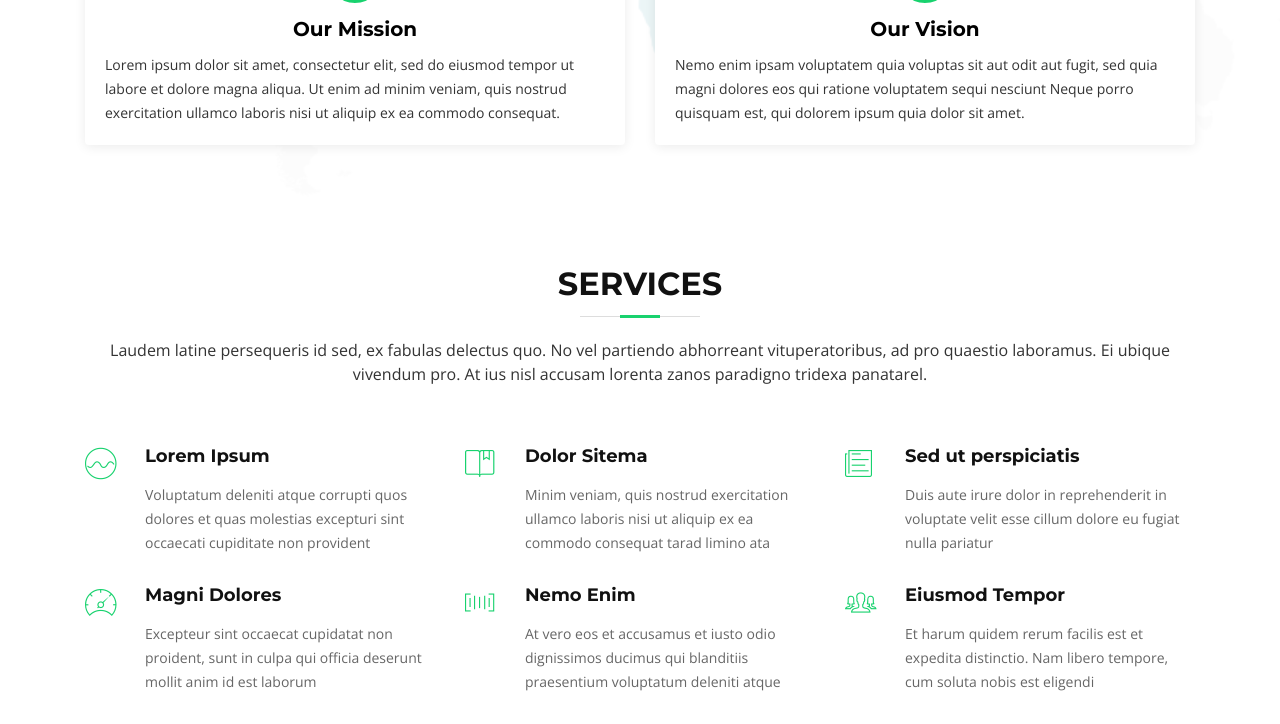
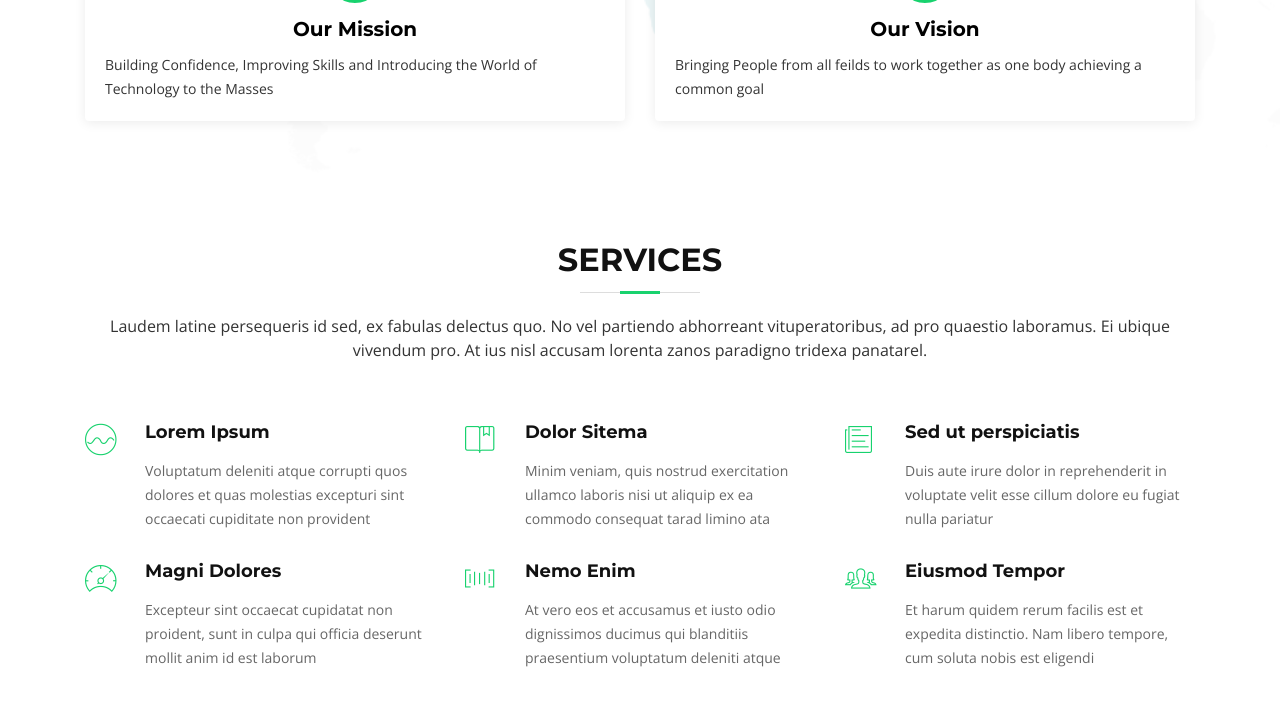
Before and after one commit to GIWAL-Community/GIWALCommunity.github.io, a plain HTML site: page index.html in a window 1280 px wide. Shown: the part 1596-2320 px from the top of the page. Drawn offline with nearby package versions, Linux system fonts and the light colour scheme; files whose address does not match are found by name.

Commit message:
added mission and vission

```diff
--- a/index.html
+++ b/index.html
@@ -56,14 +56,14 @@
           <li><a href="#services">Services</a></li>
           <li><a href="#portfolio">Portfolio</a></li>
           <li><a href="#team">Team</a></li>
-          <li class="menu-has-children"><a href="">Drop Down</a>
+          <!-- <li class="menu-has-children"><a href="">Drop Down</a>
             <ul>
               <li><a href="#">Drop Down 1</a></li>
               <li><a href="#">Drop Down 3</a></li>
               <li><a href="#">Drop Down 4</a></li>
               <li><a href="#">Drop Down 5</a></li>
             </ul>
-          </li>
+          </li> -->
           <li><a href="#contact">Contact</a></li>
         </ul>
       </nav><!-- #nav-menu-container -->
@@ -204,7 +204,7 @@
               </div>
               <h2 class="title">Our Mission</h2>
               <p>
-                Lorem ipsum dolor sit amet, consectetur elit, sed do eiusmod tempor ut labore et dolore magna aliqua. Ut enim ad minim veniam, quis nostrud exercitation ullamco laboris nisi ut aliquip ex ea commodo consequat.
+              Building Confidence, Improving Skills and Introducing the World of Technology to the Masses
               </p>
             </div>
           </div>
@@ -217,7 +217,7 @@
               </div>
               <h2 class="title">Our Vision</h2>
               <p>
-                Nemo enim ipsam voluptatem quia voluptas sit aut odit aut fugit, sed quia magni dolores eos qui ratione voluptatem sequi nesciunt Neque porro quisquam est, qui dolorem ipsum quia dolor sit amet.
+                Bringing People from all feilds to work together as one body achieving a common goal
               </p>
             </div>
           </div>
```
